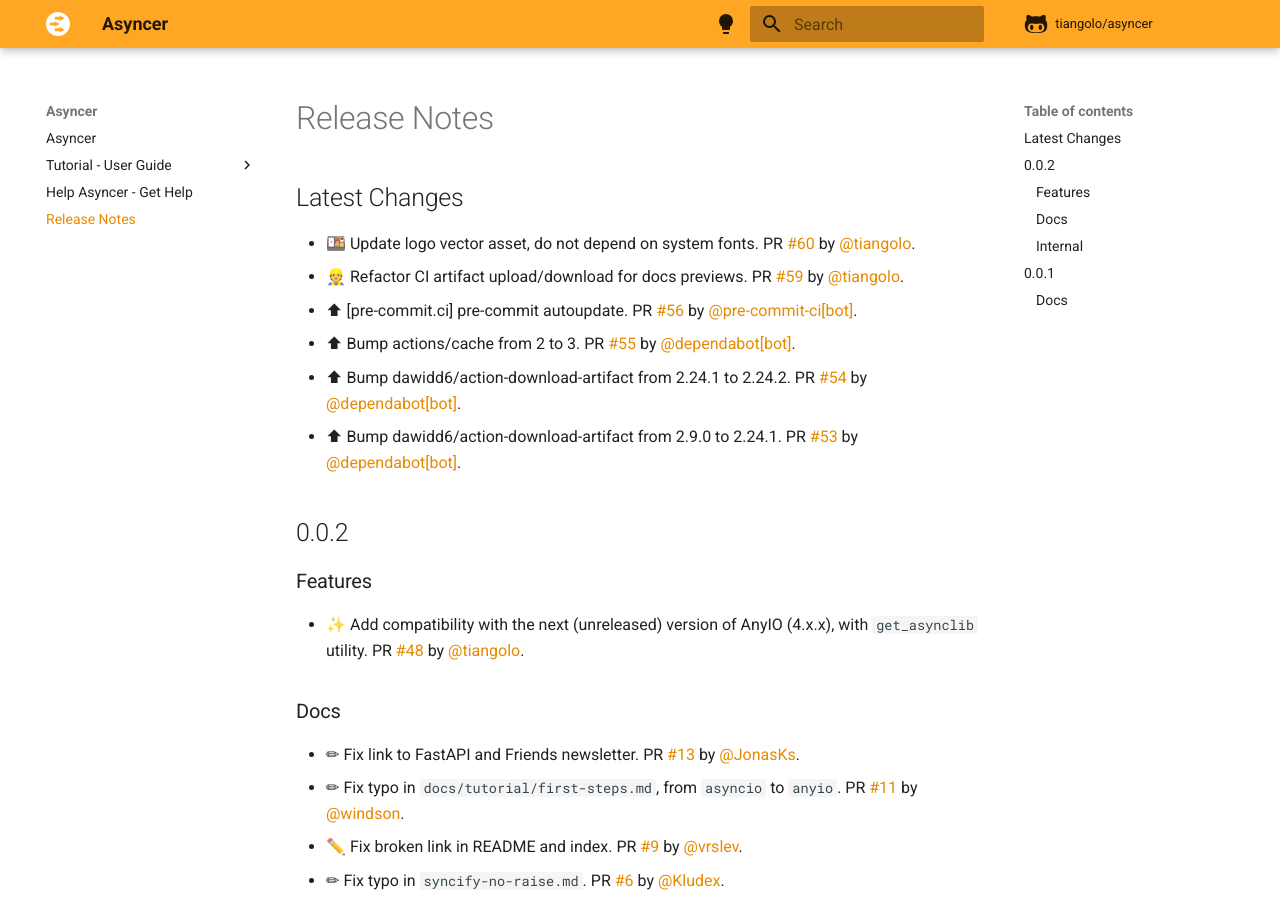
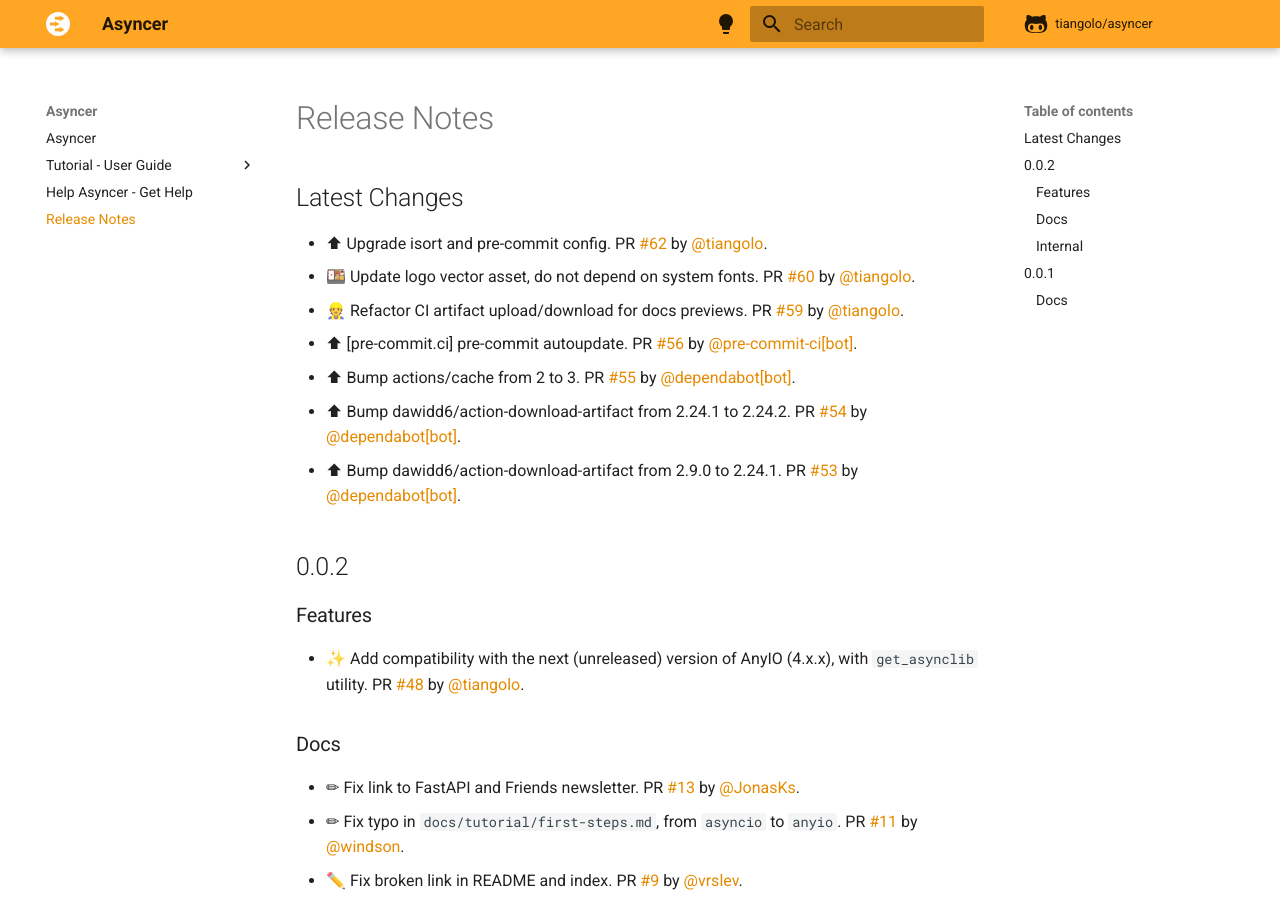
Before and after one commit to balintfrankas/fastapi-asyncer, an MkDocs documentation site: the page built from docs/release-notes.md, in a window 1280 px wide and 900 px high. Built offline with MkDocs 1.6.1 and Material for MkDocs 9.7.7, drawn with Linux system fonts in a browser that asks for light colours; comment, search, counter and statistics services are not loaded.

Commit message:
📝 Update release notes

```diff
--- a/docs/release-notes.md
+++ b/docs/release-notes.md
@@ -2,6 +2,7 @@
 
 ## Latest Changes
 
+* ⬆ Upgrade isort and pre-commit config. PR [#62](https://github.com/tiangolo/asyncer/pull/62) by [@tiangolo](https://github.com/tiangolo).
 * 🍱 Update logo vector asset, do not depend on system fonts. PR [#60](https://github.com/tiangolo/asyncer/pull/60) by [@tiangolo](https://github.com/tiangolo).
 * 👷 Refactor CI artifact upload/download for docs previews. PR [#59](https://github.com/tiangolo/asyncer/pull/59) by [@tiangolo](https://github.com/tiangolo).
 * ⬆ [pre-commit.ci] pre-commit autoupdate. PR [#56](https://github.com/tiangolo/asyncer/pull/56) by [@pre-commit-ci[bot]](https://github.com/apps/pre-commit-ci).
```
